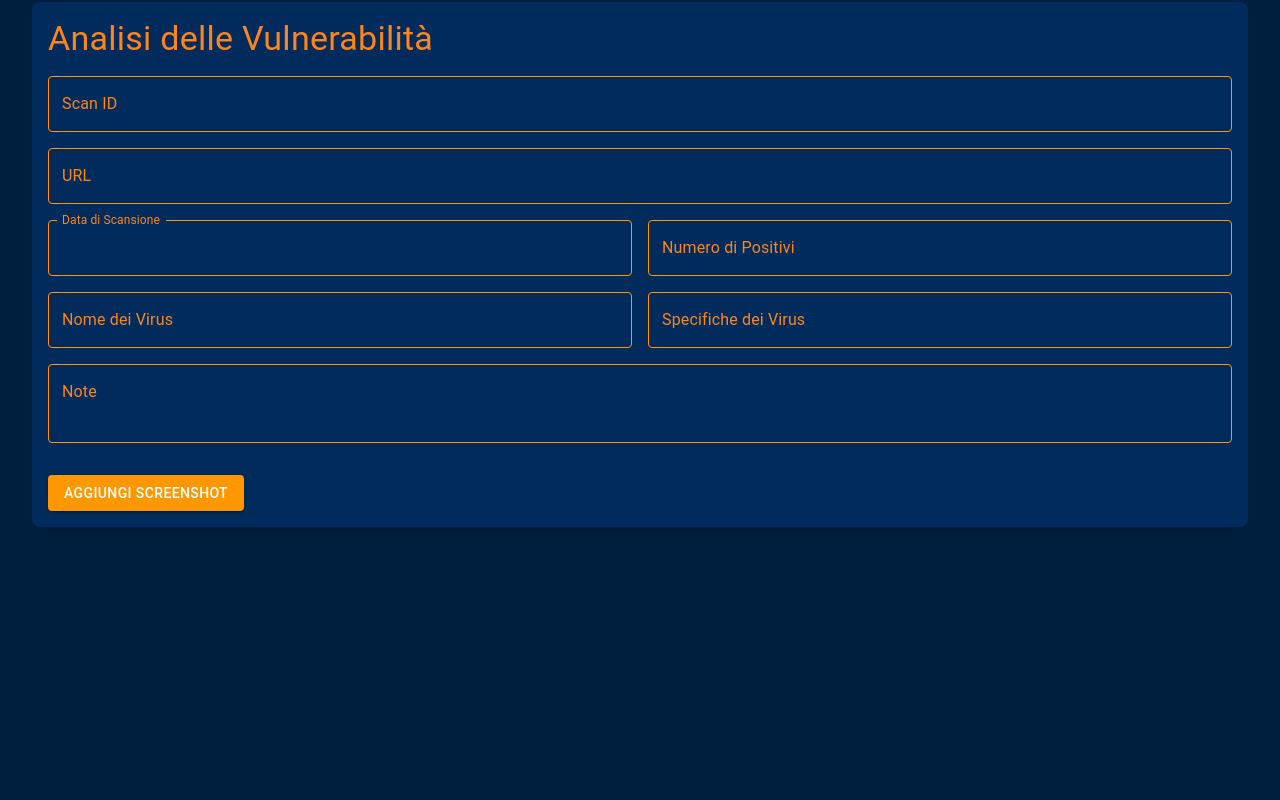
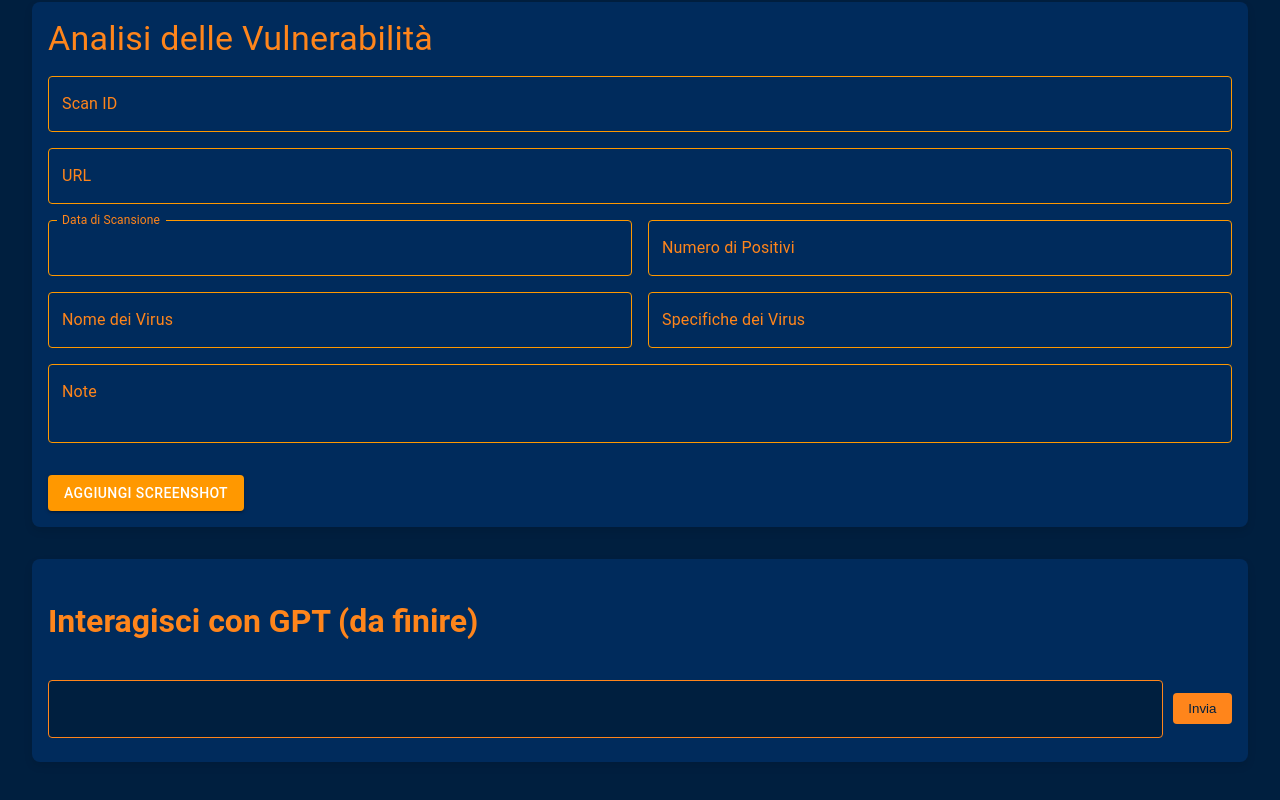
Before and after one commit to ImCassandra/Scamometer, a Next.js app: page / in a window 1280 px wide. Shown: the part 5524-6324 px from the top of the page. Before the commit the page ends 6115 px from the top, so only its background shows below. Built offline with nearby package versions, Linux system fonts and the light colour scheme.

Commit message:
inserimento gpt (da finire mancano chiavi api) e aggiustamento allegati virustotal

```diff
--- /dev/null
+++ b/components/ChatGpt.js
@@ -0,0 +1,132 @@
+// components/ChatGpt.js
+import React, { useState } from 'react';
+import axios from 'axios';
+import styled from 'styled-components';
+
+const ChatContainer = styled.div`
+  background-color: #002b5c;
+  color: #fff;
+  padding: 1rem;
+  border-radius: 8px;
+  box-shadow: 0 4px 8px rgba(0, 0, 0, 0.1);
+  margin-bottom: 2rem;
+`;
+
+const MessageList = styled.div`
+  max-height: 300px;
+  overflow-y: auto;
+  margin-bottom: 1rem;
+  display: flex;
+  flex-direction: column;
+`;
+
+const Message = styled.div`
+  margin: 0.5rem 0;
+  padding: 0.5rem;
+  background-color: ${props => (props.isUser ? '#ff851b' : '#004080')};
+  border-radius: 4px;
+  word-wrap: break-word; /* Assicurati che il testo vada a capo */
+  max-width: 80%; /* Limita la larghezza del messaggio */
+  white-space: pre-wrap; /* Mantiene gli a capo e gli spazi */
+  align-self: ${props => (props.isUser ? 'flex-start' : 'flex-end')}; /* Allinea a sinistra se è dell'utente, a destra se del bot */
+  text-align: left; /* Allinea il testo a sinistra */
+`;
+
+const InputContainer = styled.div`
+  display: flex;
+  align-items: center;
+`;
+
+const TextArea = styled.textarea`
+  width: calc(100% - 70px); /* Riduci la larghezza per evitare sovrapposizioni */
+  padding: 0.5rem;
+  border: 1px solid #ff851b;
+  border-radius: 4px;
+  background-color: #001f3f;
+  color: #ff851b; /* Colore del testo arancione */
+  font-family: 'Roboto', sans-serif; /* Stesso font del resto del tool */
+  margin-right: 10px; /* Aggiungi margine destro per separare dal pulsante */
+  resize: none; /* Impedisci il ridimensionamento manuale */
+  overflow-y: auto; /* Abilita la scorrimento verticale */
+  min-height: 40px; /* Altezza minima */
+  max-height: 150px; /* Altezza massima */
+`;
+
+const Button = styled.button`
+  width: 60px; /* Aumenta leggermente la larghezza del pulsante */
+  padding: 0.5rem;
+  border: none;
+  background-color: #ff851b;
+  color: #001f3f;
+  border-radius: 4px;
+  cursor: pointer;
+`;
+
+const SectionTitle = styled.h2`
+  color: #ff851b;
+  margin-bottom: 1rem;
+  font-size: 2rem;
+`;
+
+const ChatGpt = () => {
+  const [messages, setMessages] = useState([]);
+  const [input, setInput] = useState('');
+
+  const sendMessage = async () => {
+    if (!input.trim()) return;
+
+    const newMessages = [...messages, { text: input, isUser: true }];
+    setMessages(newMessages);
+    setInput('');
+
+    try {
+      const response = await axios.post('https://api.openai.com/v1/engines/davinci-codex/completions', {
+        prompt: input,
+        max_tokens: 150,
+        n: 1,
+        stop: null,
+        temperature: 0.7,
+      }, {
+        headers: {
+          'Authorization': `Bearer YOUR_API_KEY`,
+          'Content-Type': 'application/json',
+        },
+      });
+
+      const botMessage = response.data.choices[0].text.trim();
+      setMessages([...newMessages, { text: botMessage, isUser: false }]);
+    } catch (error) {
+      console.error('Error fetching data from OpenAI:', error);
+    }
+  };
+
+  const handleInputChange = (e) => {
+    setInput(e.target.value);
+    e.target.style.height = 'auto'; // Resetta l'altezza per ricalcolare
+    e.target.style.height = `${e.target.scrollHeight}px`; // Imposta l'altezza in base al contenuto
+  };
+
+  return (
+    <ChatContainer>
+      <SectionTitle>Interagisci con GPT (da finire)</SectionTitle>
+      <MessageList>
+        {messages.map((message, index) => (
+          <Message key={index} isUser={message.isUser}>
+            {message.text}
+          </Message>
+        ))}
+      </MessageList>
+      <InputContainer>
+        <TextArea
+          value={input}
+          onChange={handleInputChange}
+          onKeyPress={(e) => e.key === 'Enter' && !e.shiftKey && sendMessage()}
+          rows={1} // Inizialmente una riga
+        />
+        <Button onClick={sendMessage}>Invia</Button>
+      </InputContainer>
+    </ChatContainer>
+  );
+};
+
+export default ChatGpt;
--- a/components/VirusTotalInput.js
+++ b/components/VirusTotalInput.js
@@ -97,7 +97,7 @@ const VirusTotalInput = ({ onVirusTotalDataChange }) => {
     const newScreenshots = [...virusTotalData.screenshots];
     newScreenshots[index] = {
       file,
-      preview: URL.createObjectURL(file),
+      preview: file ? URL.createObjectURL(file) : null,
     };
     setVirusTotalData({ ...virusTotalData, screenshots: newScreenshots });
     onVirusTotalDataChange({ ...virusTotalData, screenshots: newScreenshots });
@@ -287,7 +287,7 @@ const VirusTotalInput = ({ onVirusTotalDataChange }) => {
                 style={{ color: '#ff851b', marginBottom: '1rem' }}
                 autoComplete="off"
               />
-              {screenshot.preview && (
+              {screenshot.preview ? (
                 <>
                   <ScreenshotPreview
                     src={screenshot.preview}
@@ -298,6 +298,10 @@ const VirusTotalInput = ({ onVirusTotalDataChange }) => {
                     <CloseIcon fontSize="small" />
                   </DeleteButton>
                 </>
+              ) : (
+                <DeleteButton size="small" onClick={() => removeScreenshotBox(index)}>
+                  <CloseIcon fontSize="small" />
+                </DeleteButton>
               )}
             </ScreenshotContainer>
           ))}
--- a/package.json
+++ b/package.json
@@ -13,6 +13,7 @@
     "@emotion/styled": "^11.11.5",
     "@mui/icons-material": "^5.16.0",
     "@mui/material": "^5.15.21",
+    "axios": "^1.7.2",
     "chart.js": "^4.4.3",
     "next": "14.2.4",
     "react": "^18",
--- a/pages/index.js
+++ b/pages/index.js
@@ -1,9 +1,11 @@
+// pages/index.js
 import React, { useState } from 'react';
 import styled from 'styled-components';
 import InputSection from '../components/InputSection';
 import SectionCharts from '../components/SectionCharts';
 import ProjectInput from '../components/ProjectInput';
-import VirusTotalInput from '../components/VirusTotalInput'; // Importa il nuovo componente
+import VirusTotalInput from '../components/VirusTotalInput';
+import ChatGpt from '../components/ChatGpt';
 import { Chart as ChartJS, CategoryScale, LinearScale, RadialLinearScale, BarElement, LineElement, PointElement, Title, Tooltip, Legend } from 'chart.js';
 
 ChartJS.register(CategoryScale, LinearScale, RadialLinearScale, BarElement, LineElement, PointElement, Title, Tooltip, Legend);
@@ -155,6 +157,10 @@ const SectionChartsContainer = styled.div`
   justify-content: center;
 `;
 
+const VirusTotalContainer = styled.div`
+  margin-bottom: 2rem; /* Aggiungi margine inferiore per separare il componente ChatGPT */
+`;
+
 const Home = () => {
   const [inputValues, setInputValues] = useState({});
   const [scores, setScores] = useState({});
@@ -283,7 +289,10 @@ const Home = () => {
           </SectionChartsContainer>
         </SectionContainer>
       ))}
-      <VirusTotalInput onVirusTotalDataChange={handleVirusTotalDataChange} /> {/* Aggiungi il nuovo componente qui */}
+      <VirusTotalContainer>
+        <VirusTotalInput onVirusTotalDataChange={handleVirusTotalDataChange} />
+      </VirusTotalContainer>
+      <ChatGpt />
     </Container>
   );
 };
```
